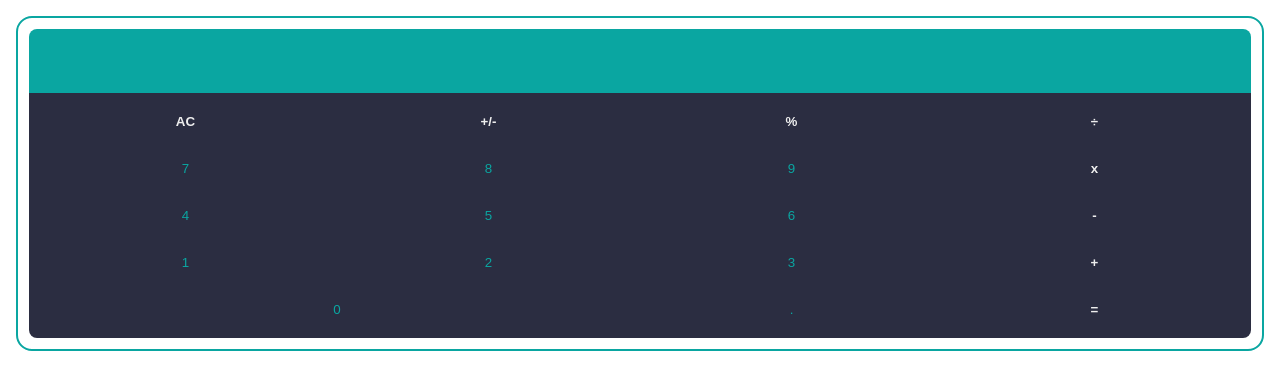
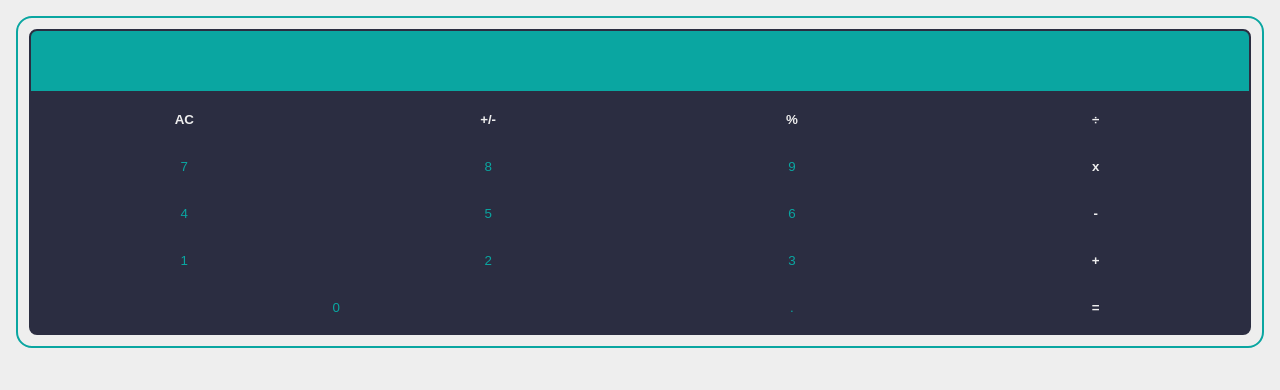
Before and after one commit to ahzamir/Math-Magicians, a React (Create React App) app: page / in a window 1280 px wide. Shown: the top 390 px of the page. Built offline with nearby package versions, Linux system fonts and the light colour scheme.

Commit message:
add some styles

```diff
--- a/src/App.css
+++ b/src/App.css
@@ -6,6 +6,7 @@
 
 body {
   padding: 1rem;
+  background-color: #eee;
 }
 
 .calculator-div {
@@ -25,6 +26,7 @@ body {
   text-align: end;
   background-color: rgb(10, 166, 161);
   color: #eee;
+  border: #2b2d41 2px solid;
   border-radius: 0.5rem 0.5rem 0 0;
   height: 4rem;
 }
@@ -33,7 +35,7 @@ body {
   display: grid;
   grid-template-columns: repeat(4, 1fr);
   background-color: #2b2d41;
-  padding: 0.3rem;
+  padding: 0.2rem;
   border-radius: 0 0 0.5rem 0.5rem;
 }
 
```
